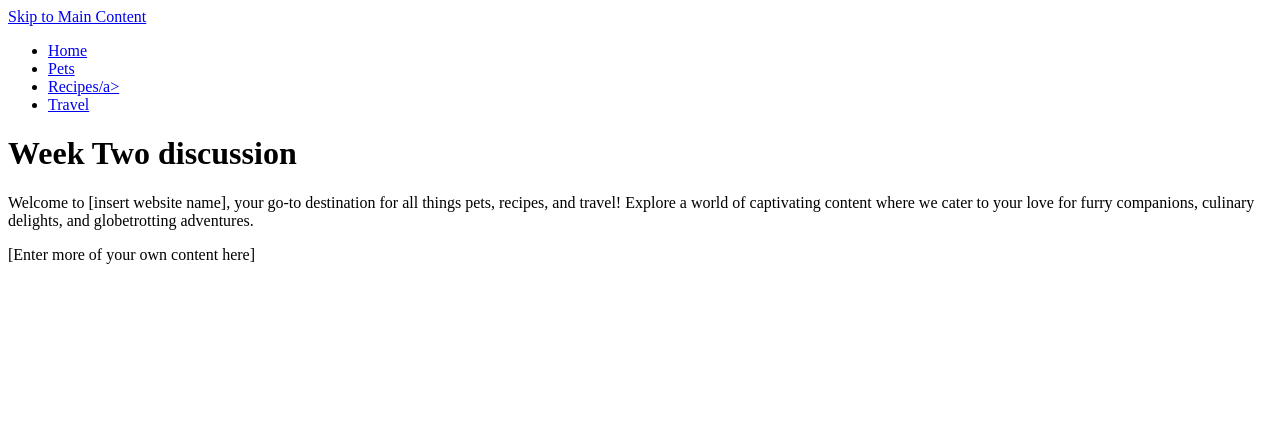
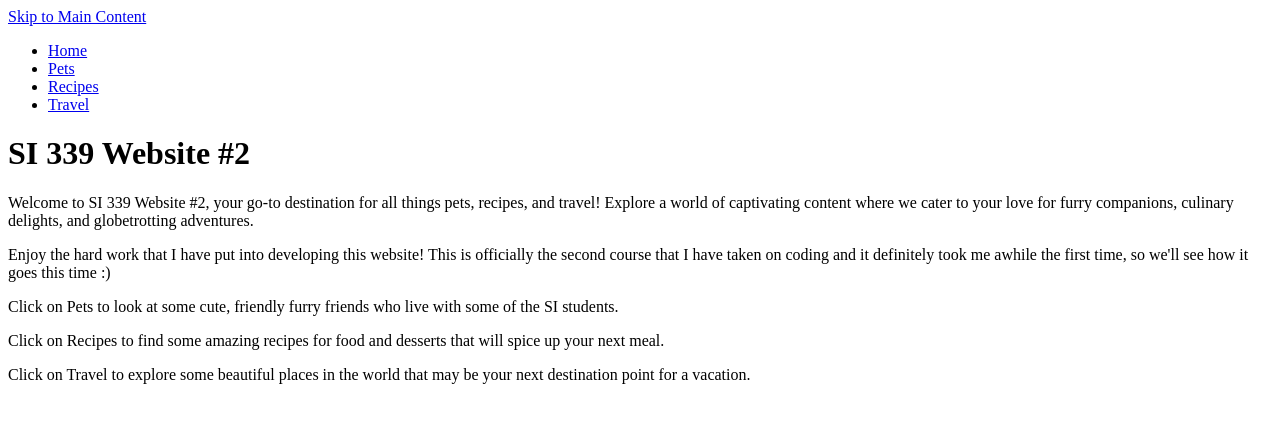
Before and after one commit to jinnyjkim/339week2, a plain HTML site: page index.html in a window 1280 px wide. Drawn offline with Linux system fonts and the light colour scheme.

Commit message:
Add files via upload

```diff
--- a/index.html
+++ b/index.html
@@ -3,36 +3,41 @@
 <head>
     <meta charset="UTF-8">
     <meta name="viewport" content="width=device-width, initial-scale=1.0">
-    <title>Pets</title>
+    <title>Home</title>
 </head>
 <body>
-    <a href = "#main">Skip to Main Content</a>
     <header>
+        <a href = "#main" class="skip">Skip to Main Content</a>
         <nav>
             <ul>
-                <li><a href = "index.html">Home</a></li>
+                <li class = "active"><a href = "index.html">Home</a></li>
                 <li><a href = "pets.html">Pets</a></li>
-                <li><a href = "recipes.html">Recipes/a></li>
+                <li><a href = "recipes.html">Recipes</a></li>
                 <li><a href = "travel.html">Travel</a></li>
             </ul>
         </nav>
-        <h1>Week Two discussion</h1>
+        <h1>SI 339 Website #2</h1>
 
     </header>
     <main id="main">
         <div>
-            <p>Welcome to [insert website name], your go-to destination for all things pets, recipes, and travel! Explore a world of captivating content where we cater to your love for furry companions, culinary delights, and globetrotting adventures. </p>
+            <p>Welcome to SI 339 Website #2, your go-to destination for all things pets, recipes, and travel! Explore a world of captivating content where we cater to your love for furry companions, culinary delights, and globetrotting adventures. </p>
 
         </div>
 
-<div>[Enter more of your own content here]</div>
+<div>Enjoy the hard work that I have put into developing this website! This is officially the second course that I have taken on coding and it definitely took me awhile the first time, so we'll see how it goes this time :)</div>
 
             <!-- Jackie Wolf -->
 
-        <div></div>
-        <div></div>
-        <div></div>
-        <div></div>
+        <div>
+            <p>Click on Pets to look at some cute, friendly furry friends who live with some of the SI students.</p>
+        </div>
+        <div>
+            <p>Click on Recipes to find some amazing recipes for food and desserts that will spice up your next meal.</p>
+        </div>
+        <div>
+            <p>Click on Travel to explore some beautiful places in the world that may be your next destination point for a vacation.</p>
+        </div>
     </main>
 
 </body>
```
